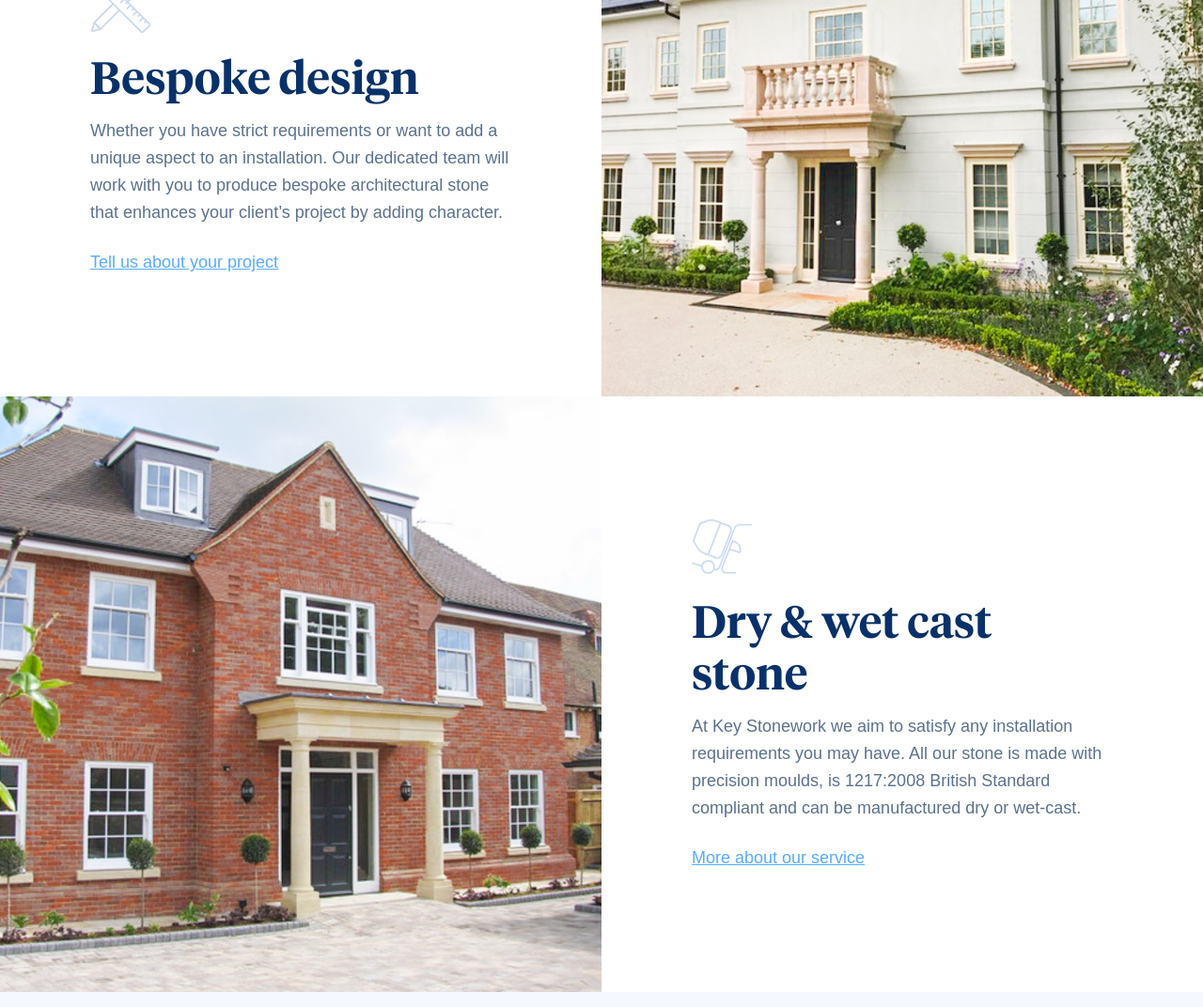
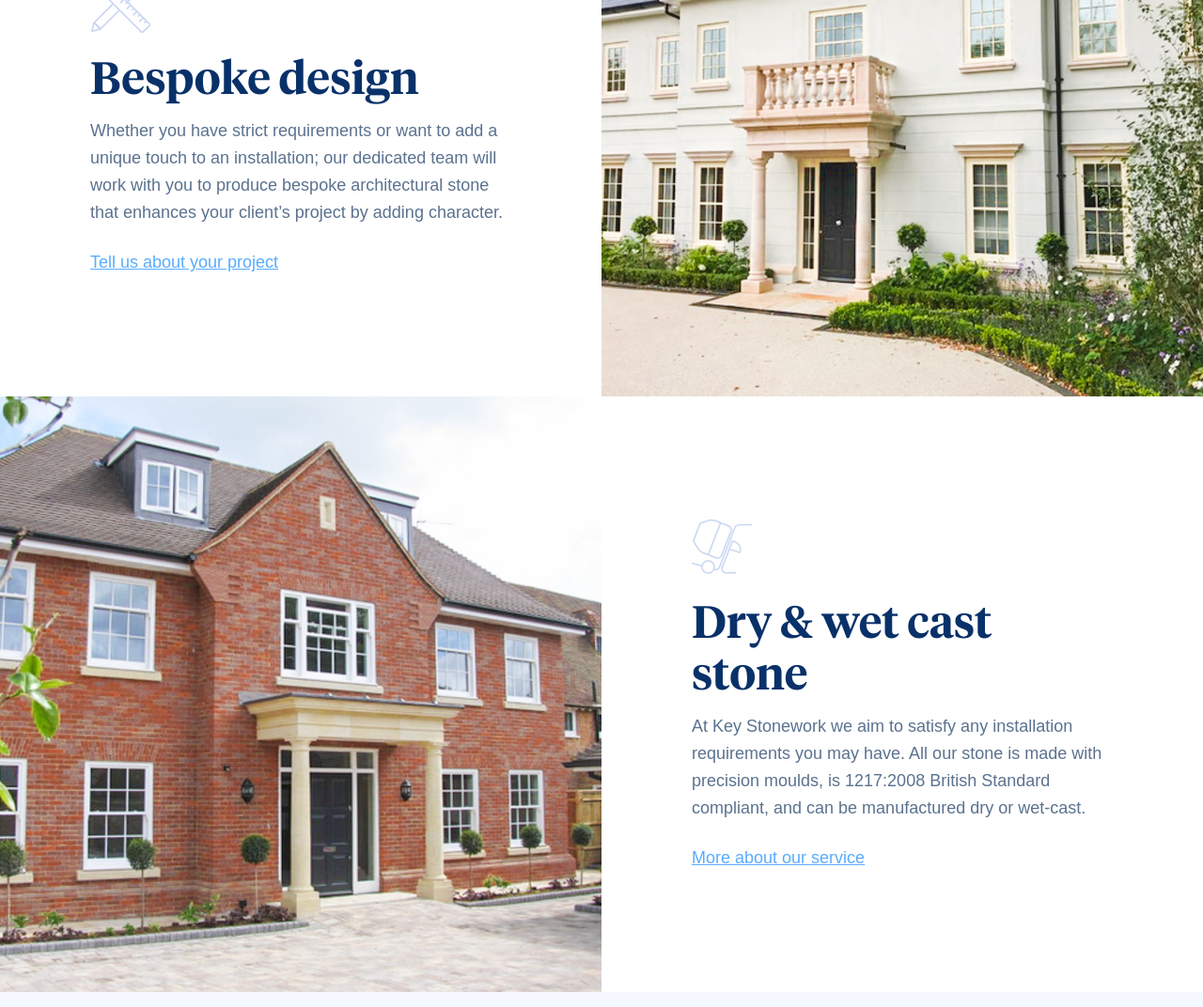
Before and after one commit to hronchetti/key-stonework-client, a Gatsby site: page / in a window 1280 px wide. Shown: the part 1460-2532 px from the top of the page at 94% size. Built offline with nearby package versions, Linux system fonts and the light colour scheme; Gatsby itself is replaced by a stand-in of ours; a web font is replaced by a local one.

```diff
--- a/src/pages/index.js
+++ b/src/pages/index.js
@@ -63,10 +63,10 @@
       />
       <h2>Bespoke design</h2>
       <p>
-        Whether you have strict requirements or want to add a unique aspect to
-        an installation. Our dedicated team will work with you to produce
-        bespoke architectural stone that enhances your client’s project by
-        adding character.
+        Whether you have strict requirements or want to add a unique touch to an
+        installation; our dedicated team will work with you to produce bespoke
+        architectural stone that enhances your client’s project by adding
+        character.
       </p>
       <TextLink linkText="Tell us about your project" linkPath="/contact" />
     </ImageSection>
@@ -89,7 +89,7 @@
       <p>
         At Key Stonework we aim to satisfy any installation requirements you may
         have. All our stone is made with precision moulds, is 1217:2008 British
-        Standard compliant and can be manufactured dry or wet-cast.
+        Standard compliant, and can be manufactured dry or wet-cast.
       </p>
       <TextLink linkText="More about our service" linkPath="/our-service" />
     </ImageSection>
```
Also changed, not shown: netlify.toml (deleted), 1 other file.
